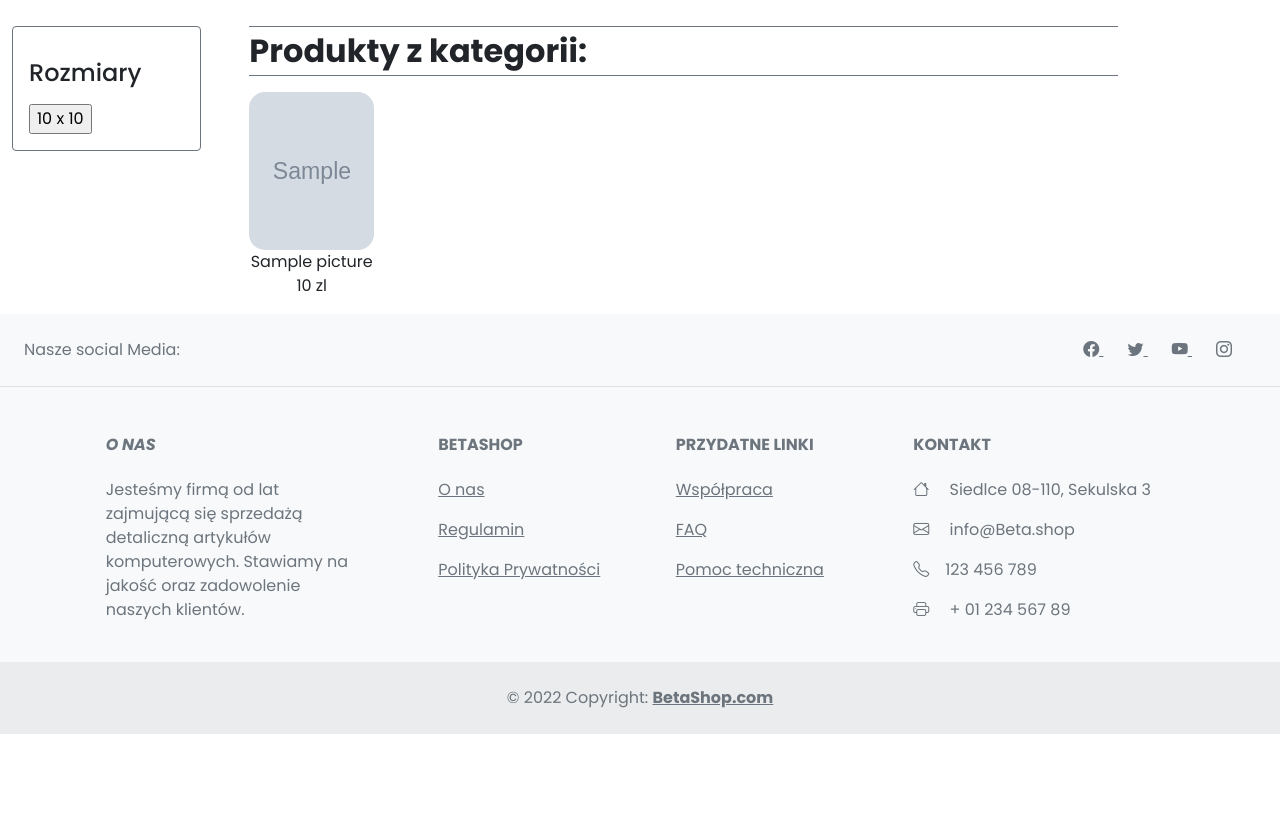
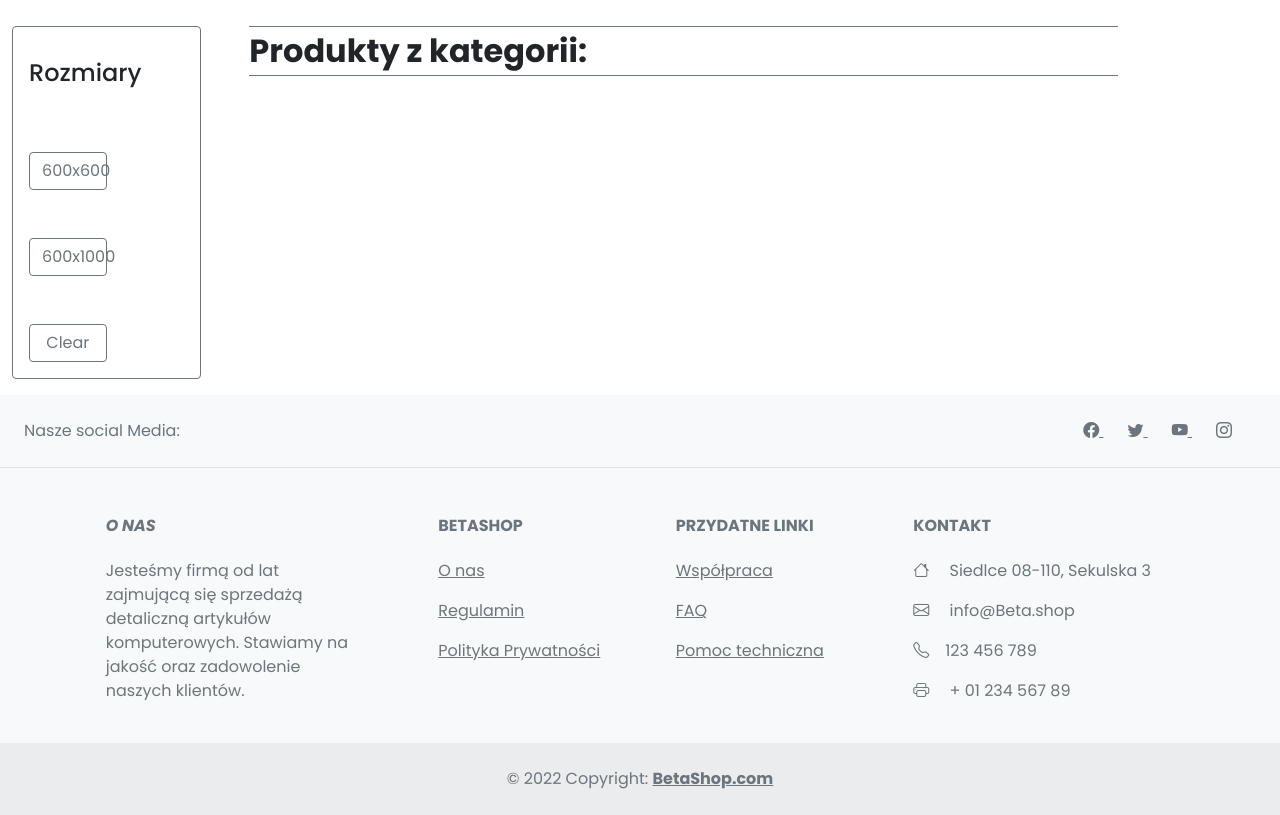
Before and after one commit to MateuszNaumiuk/Store, a PHP site: page /strona_kategorii.php in a window 1280 px wide. Shown: the part 86-901 px from the top of the page. Before the commit the page ends 820 px from the top, so only its background shows below. Run offline with PHP 8.4, Linux system fonts and the light colour scheme; tables that the repository leaves empty hold one stand-in row (values such as "Sample post"); grey boxes marked "Sample" are stand-in pictures.

Commit message:
On branch main

```diff
--- a/strona_kategorii.php
+++ b/strona_kategorii.php
@@ -28,10 +28,7 @@
 	require("navbar.php");
 	?>
 	<?php
-	    if (isset($_GET['width'])) {
-			$login = $_POST['width'];
-			echo $login;
-		}
+
 	?>
 	<section class="page">
 		<div class="container-fluid">
@@ -39,18 +36,12 @@
 				<div class="col-xl-2 col-md-4">
 					<ul class="list-group px-3 py-3 border border-secondary rounded">
 						<h3 class="h4 my-3">Rozmiary</h3>
-						<form mathod="GET" action="">
 							<div class="row">
-								<?php
-								$zapytanie = $conn->query("SELECT DISTINCT width,height FROM pictures");
-								while ($row = $zapytanie->fetch()) {
-								?>
-									<div class="col-6">
-										<input type="submit" name="width" value="<?= $row['width']?> x <?= $row['height']?>">
-									</div>
-								<?php
-								}
-								?>
+							<form method="POST">
+								<button class="btn btn-outline-secondary w-50 mt-5" type="submit" name="600px">600x600</button>
+								<button class="btn btn-outline-secondary w-50 mt-5" type="submit" name="1000px">600x1000</button>
+								<button class="btn btn-outline-secondary w-50 mt-5" type="submit" name="clear">Clear</button>
+							</form>
 							</div>
 						</form>
 					</ul>
@@ -61,7 +52,25 @@
 							<p class="border-bottom border-secondary fw-bold " style="font-size:2.5vw">Produkty z kategorii:</p>
 							<div class="row">
 								<?php
-								$zapytanie = $conn->query("SELECT * FROM pictures");
+								if(isset($_POST['600px']))
+								{
+
+									$zapytanie = $conn->query("SELECT * FROM pictures where width = 600");
+									while ($row = $zapytanie->fetch()) {
+									?>
+										<div class="col-sm-4 col-xl-2 mb-5 text-center">
+											<a href="strona_produktu.php?id=<?= $row['picture_id'] ?>">
+												<img src="<?= $row['image_path'] ?>" class="card-img-top" style="max-height: 10em; border-radius:1em;" alt="<?= $row['image_path'] ?>">
+												<a style="font-size: 1em; font-width: bold;"><?= $row['pic_name']; ?></a>
+												<p><?= $row['price'] ?> zl</p>
+											</a>
+										</div>
+									<?php
+									}
+
+								}	else if(isset($_POST['1000px'])) {
+
+									$zapytanie = $conn->query("SELECT * FROM pictures where width = 1000");
 								while ($row = $zapytanie->fetch()) {
 								?>
 									<div class="col-sm-4 col-xl-2 mb-5 text-center">
@@ -73,6 +82,20 @@
 									</div>
 								<?php
 								}
+								} else if(isset($_POST['clear'])) {
+									$zapytanie = $conn->query("SELECT * FROM pictures");
+								while ($row = $zapytanie->fetch()) {
+								?>
+									<div class="col-sm-4 col-xl-2 mb-5 text-center">
+										<a href="strona_produktu.php?id=<?= $row['picture_id'] ?>">
+											<img src="<?= $row['image_path'] ?>" class="card-img-top" style="max-height: 10em; border-radius:1em;" alt="<?= $row['image_path'] ?>">
+											<a style="font-size: 1em; font-width: bold;"><?= $row['pic_name']; ?></a>
+											<p><?= $row['price'] ?> zl</p>
+										</a>
+									</div>
+								<?php
+								}
+							}
 								?>
 							</div>
 						</div>
```
